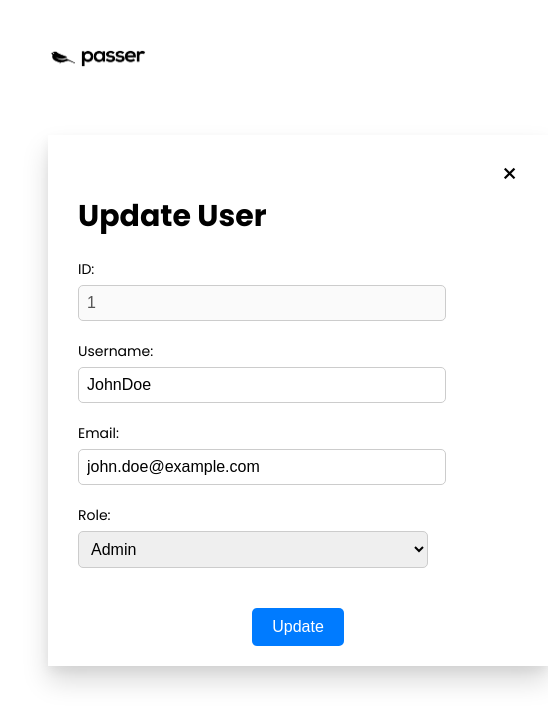
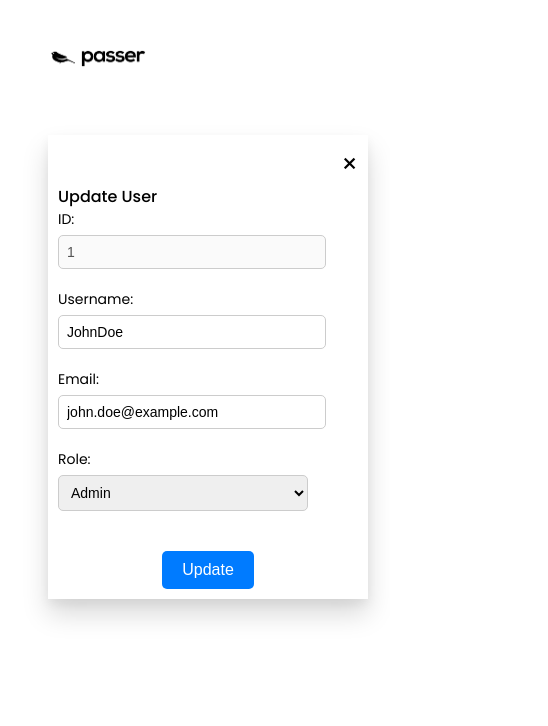
Before and after one commit to kunjan-c/usermanagement_dashboard, a React (Vite) app: page /update/1 in a window 390 px wide. Shown: the top 726 px of the page, 548 px wide, since content can reach past the window. Built offline with nearby package versions, Linux system fonts and the light colour scheme.

Commit message:
added responsivess

```diff
--- a/src/app.css
+++ b/src/app.css
@@ -38,31 +38,15 @@ button{
 
 .back-arrow-img {
   width: 30px;
-  padding-bottom: 13px;
   padding-right: 20px;
 
 }
 
-.poppins-regular {
-  font-family: "Poppins", sans-serif;
-  font-weight: 400;
-  font-style: normal;
+/* Media Query for Responsive  */
+@media screen and (max-width: 768px) {
+  .back-arrow-img {
+    width: 20px;
+    padding-right: 20px;
+
+  }
 }
-
-.poppins-medium {
-  font-family: "Poppins", sans-serif;
-  font-weight: 500;
-  font-style: normal;
-}
-
-.poppins-semibold {
-  font-family: "Poppins", sans-serif;
-  font-weight: 600;
-  font-style: normal;
-}
-
-.poppins-bold {
-  font-family: "Poppins", sans-serif;
-  font-weight: 700;
-  font-style: normal;
-}
--- a/src/components/cardBox/cardBox.css
+++ b/src/components/cardBox/cardBox.css
@@ -5,3 +5,10 @@
     margin-top: 30px;
     box-shadow: rgba(0, 0, 0, 0.15) 0px 15px 25px, rgba(0, 0, 0, 0.05) 0px 5px 10px;
 }
+@media screen and (max-width: 724px) {
+    .card-conatiner{
+        width: max-content;
+        min-height: auto;
+
+    }
+  }
--- a/src/components/heading/heading.css
+++ b/src/components/heading/heading.css
@@ -3,5 +3,12 @@
     font-weight: 700;
     color: black;
     text-align: start;
-    padding: 0px 0px 20px 0px;
+
 }
+@media screen and (max-width: 768px) {
+    .section-heading-text{
+        font-size: 16px;
+        font-weight: 500;
+
+    }
+}
--- a/src/components/userForm/userForm.css
+++ b/src/components/userForm/userForm.css
@@ -43,3 +43,19 @@
     margin-top: 20px;
 
   }
+
+  /* Media Query for Responsive  */
+@media screen and (max-width: 500px) {
+  .form-container {
+    width: 300px;
+    padding: 10px;
+    min-width: max-content;
+  }
+  .user-creation-form-group input[type="text"],
+  .user-creation-form-group input[type="email"],
+  .user-creation-form-group select {
+    min-width: 250px;
+    padding: 8px;
+    font-size: 14px;
+  }
+}
--- a/src/pages/userDetails/userDetails.css
+++ b/src/pages/userDetails/userDetails.css
@@ -2,7 +2,6 @@
 .user-detail-header {
     display: flex;
     flex-direction: row;
-
     justify-content: space-between;
     box-shadow: rgba(17, 17, 26, 0.1) 0px 1px 0px;
 }
@@ -26,6 +25,7 @@
     padding: 20px 40px 40px 0px;
     display: flex;
     flex-direction: row;
+    word-wrap: break-word;
 }
 
 .user-detail-field {
@@ -38,4 +38,11 @@
     padding-left: 30px;
     font-size: 16px;
     font-weight: 100;
+    word-wrap: break-word;
 }
+/* Media Query for Responsive  */
+@media screen and (max-width: 500px) {
+    .user-detail-field-value {
+        width: 200px;
+    }
+}
--- a/src/pages/userList/userList.css
+++ b/src/pages/userList/userList.css
@@ -88,3 +88,14 @@
     text-align: center;
 
 }
+
+/* Media Query for Responsive Table */
+@media screen and (max-width: 768px) {
+    .user-table-container {
+        overflow-x: scroll; /* Enable horizontal scrolling on smaller screens */
+    }
+
+    .user-table th, .user-table td {
+        font-size: 12px; /* Reduce font size for better readability on smaller screens */
+    }
+}
```
